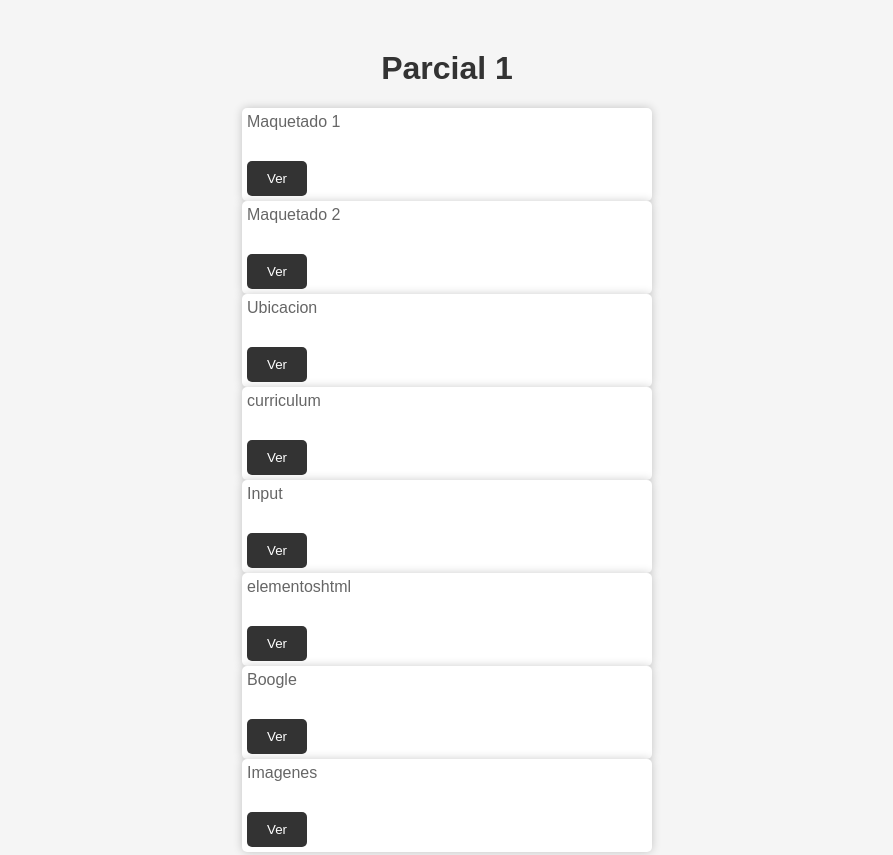
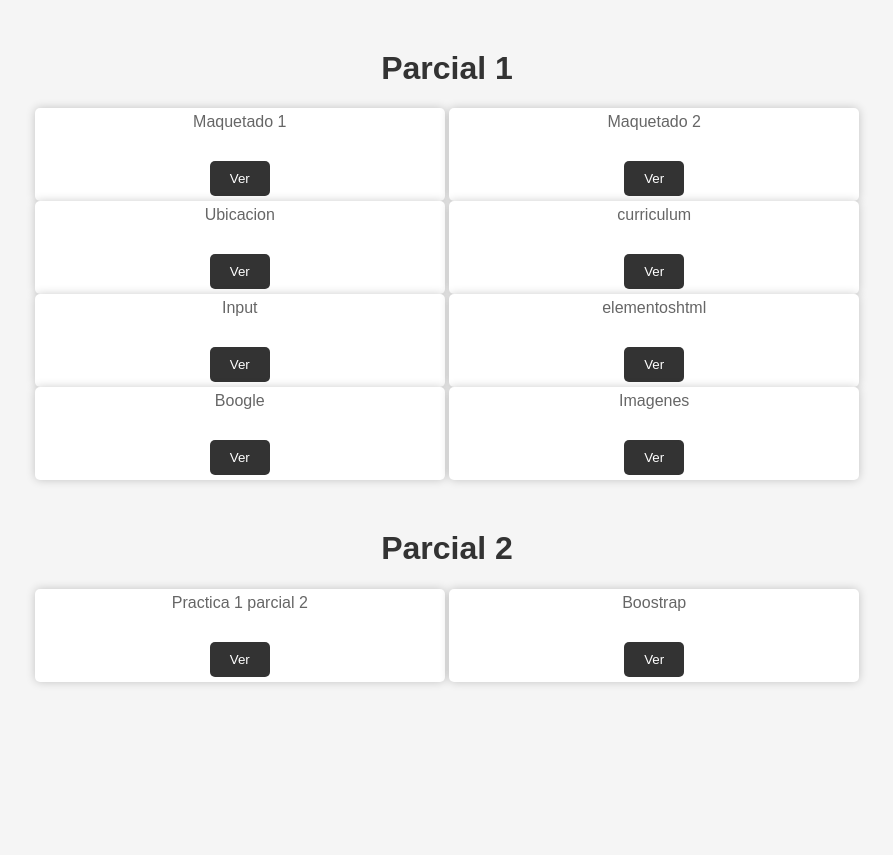
Before and after one commit to YosefPalma/TareasYosef, a plain HTML site: page index.html in a window 1280 px wide. Shown: the top 855 px of the page, without its empty margins (193-1086 px from the left). After the commit the page ends 800 px from the top, so only its background shows below. Drawn offline with Linux system fonts and the light colour scheme.

Commit message:
Repositorio ordenado new

```diff
--- a/index.html
+++ b/index.html
@@ -7,46 +7,56 @@
 <link rel="stylesheet" href="CSS/stylemain.css">
 <body>
     <h1>Parcial 1</h1>
-    <form action="Practica 1/Maquetado1.html" method="get">
+    <div style="text-align:center;">
+        <form action="Practica 1/Maquetado1.html" method="get" style="display:inline-block;">
             <label for="username">Maquetado 1</label>
             <input type="submit" value="Ver">
         </form>
-    <form action="Practica 1/Maquetado2.html" method="get">
+        <form action="Practica 1/Maquetado2.html" method="get" style="display:inline-block;">
             <label for="username">Maquetado 2</label>
             <input type="submit" value="Ver">
         </form>
-    <form action="Practica 1/Miubi.html" method="get">
+    </div>
+    <div style="text-align:center;">
+        <form action="Practica 1/Miubi.html" method="get" style="display:inline-block;">
             <label for="username">Ubicacion</label>
             <input type="submit" value="Ver">
         </form>
-    <form action="Practica 1/curriculum.html" method="get">
+        <form action="Practica 1/curriculum.html" method="get" style="display:inline-block;">
             <label for="username">curriculum</label>
             <input type="submit" value="Ver">
         </form>
-    <form action="Practica 1/Forminput.html" method="get">
+    </div>
+    <div style="text-align:center;">
+        <form action="Practica 1/Forminput.html" method="get" style="display:inline-block;">
             <label for="username">Input</label>
             <input type="submit" value="Ver">
         </form>
-    <form action="Practica 1/elementoshtml.html" method="get">
+        <form action="Practica 1/elementoshtml.html" method="get" style="display:inline-block;">
             <label for="username">elementoshtml</label>
             <input type="submit" value="Ver">
         </form>
-    <form action="Practica 1/Boogle.html" method="get">
+    </div>
+    <div style="text-align:center;">
+        <form action="Practica 1/Boogle.html" method="get" style="display:inline-block;">
             <label for="username">Boogle</label>
             <input type="submit" value="Ver">
         </form>
-    <form action="Practica 1/Ejerciciodeimagenes.html" method="get">
+        <form action="Practica 1/Ejerciciodeimagenes.html" method="get" style="display:inline-block;">
             <label for="username">Imagenes</label>
             <input type="submit" value="Ver">
         </form>
+    </div>
     <h1>Parcial 2</h1>
-    <form action="Parcial 2/practica1p2.html" method="get">
-        <label for="username">Practica 1 parcial 2</label>
-        <input type="submit" value="Ver">
-    </form>
-    <form action="Parcial 2/Boostrap.html" method="get">
-        <label for="username">Boostrap</label>
-        <input type="submit" value="Ver">
-    </form>
-</body>
-</html>
+    <div style = "text-align:center;">
+        <form action = "Parcial 2/practica1p2.html" method = "get" style = "display:inline-block;">
+            <label for = "username"> Practica 1 parcial 2 </label>
+            <input type = "submit" value = "Ver">
+        </form >
+        <form action = "Parcial 2/Boostrap.html" method = "get" style = "display:inline-block;">
+            <label for = "username"> Boostrap </label >
+            <input type = "submit" value = "Ver">
+        </form >
+    </div >
+</body >
+</html >
```
Lines whose indentation alone changed are shown as unchanged.
